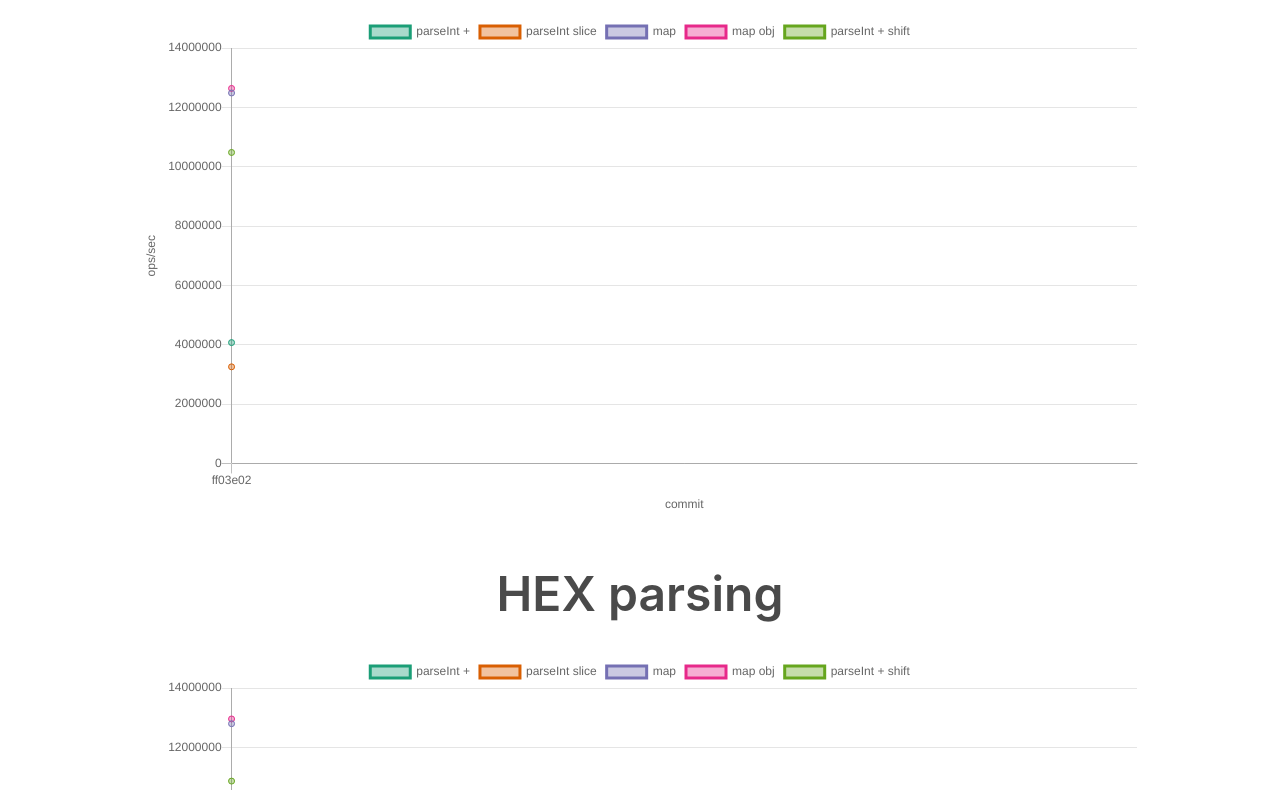
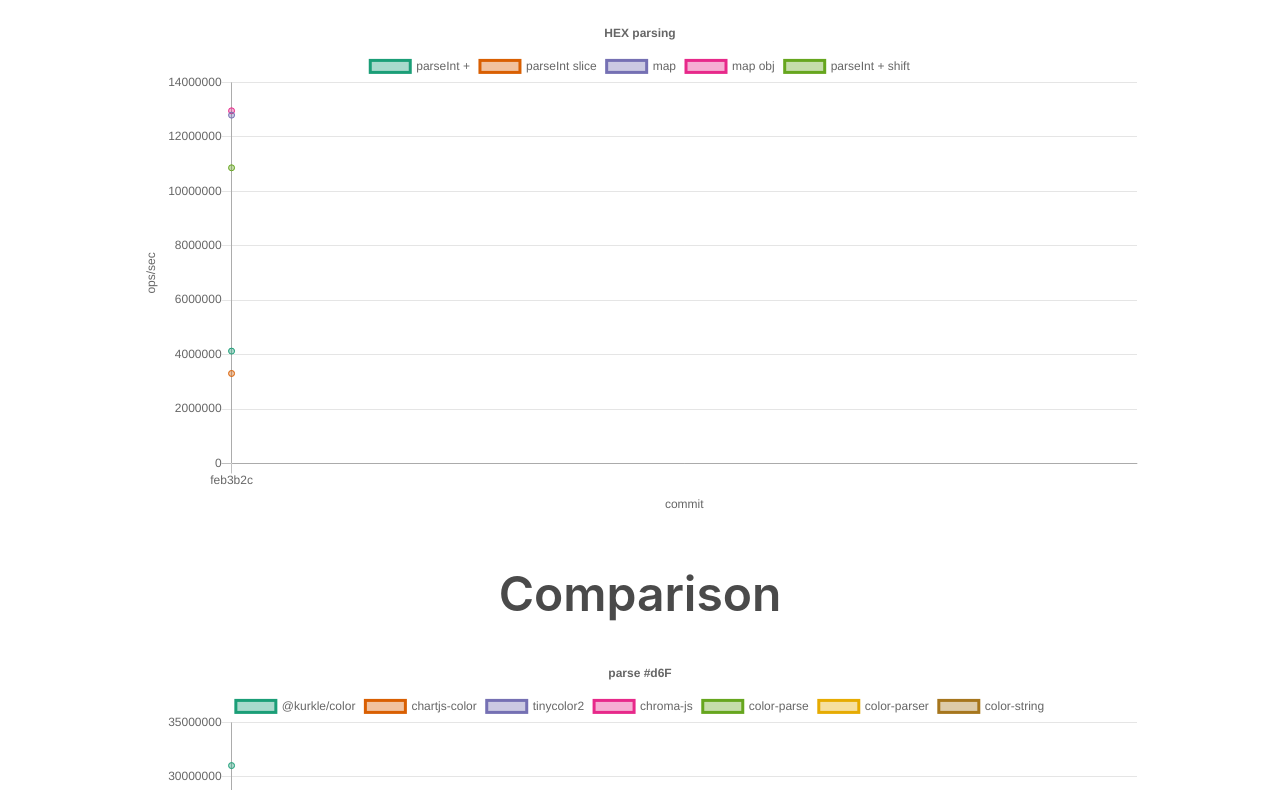
Before and after one commit to kurkle/color, a plain HTML site: page dev/bench/index.html in a window 1280 px wide. Shown: the part 171-961 px from the top of the page. Drawn offline with nearby package versions, Linux system fonts and the light colour scheme.

Commit message:
Add title to bench charts

```diff
--- a/dev/bench/data.js
+++ b/dev/bench/data.js
@@ -2,67 +2,6 @@ window.BENCHMARK_DATA = {
   "lastUpdate": 1581069044224,
   "repoUrl": "https://github.com/kurkle/color",
   "entries": {
-    "Benchmark": [
-      {
-        "commit": {
-          "author": {
-            "email": "jukka.kurkela@gmail.com",
-            "name": "Jukka Kurkela",
-            "username": "kurkle"
-          },
-          "committer": {
-            "email": "jukka.kurkela@gmail.com",
-            "name": "Jukka Kurkela",
-            "username": "kurkle"
-          },
-          "distinct": true,
-          "id": "ff03e02e115f666b663f4c65c769d90e5f0800d0",
-          "message": "Bench: add git reset",
-          "timestamp": "2020-02-07T09:04:20+02:00",
-          "tree_id": "c2586fc89803bce25170d932ed78aa22f8729889",
-          "url": "https://github.com/kurkle/color/commit/ff03e02e115f666b663f4c65c769d90e5f0800d0"
-        },
-        "date": 1581059249409,
-        "tool": "benchmarkjs",
-        "benches": [
-          {
-            "name": "parseInt +",
-            "value": 4072323,
-            "range": "±0.43%",
-            "unit": "ops/sec",
-            "extra": "95 samples"
-          },
-          {
-            "name": "parseInt slice",
-            "value": 3255731,
-            "range": "±0.58%",
-            "unit": "ops/sec",
-            "extra": "89 samples"
-          },
-          {
-            "name": "map",
-            "value": 12483549,
-            "range": "±0.75%",
-            "unit": "ops/sec",
-            "extra": "92 samples"
-          },
-          {
-            "name": "map obj",
-            "value": 12637464,
-            "range": "±0.60%",
-            "unit": "ops/sec",
-            "extra": "95 samples"
-          },
-          {
-            "name": "parseInt + shift",
-            "value": 10479892,
-            "range": "±1.21%",
-            "unit": "ops/sec",
-            "extra": "89 samples"
-          }
-        ]
-      }
-    ],
     "HEX parsing": [
       {
         "commit": {
--- a/dev/bench/index.html
+++ b/dev/bench/index.html
@@ -127,14 +127,15 @@
               for (const bench of benches) {
                 const result = { commit, date, tool, bench };
                 const suite = bench.name.includes('|') ? bench.name.split('|')[0] : benchName;
+                const name = bench.name.includes('|') ? bench.name.split('|')[1] : bench.name;
                 let map = suites.get(suite)
                 if (!map) {
                   map = new Map();
                   suites.set(suite, map);
                 }
-                const arr = map.get(bench.name);
+                const arr = map.get(name);
                 if (arr === undefined) {
-                  map.set(bench.name, [result]);
+                  map.set(name, [result]);
                 } else {
                   arr.push(result);
                 }
@@ -178,6 +179,10 @@
               datasets
             };
             const options = {
+              title: {
+                display: true,
+                text: suite
+              },
               scales: {
                 xAxes: [
                   {
```
